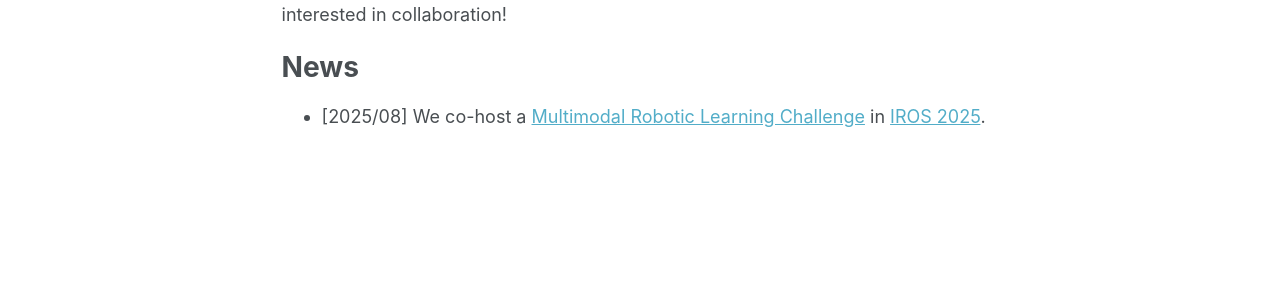
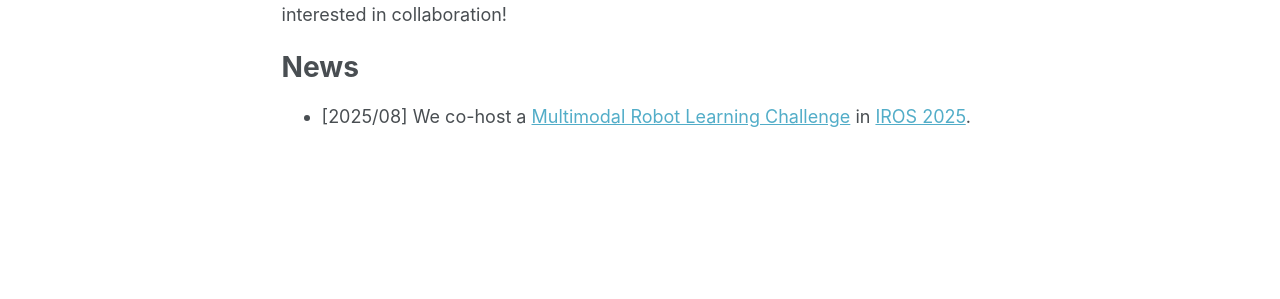
Before and after one commit to william-gx/william-gx.github.io, a Jekyll site: the page built from _pages/about.md, in a window 1280 px wide and 1018 px high. Shown: the part 471-770 px from the top of the window. Built offline with Jekyll 4.4.1, drawn with Linux system fonts in a browser that asks for light colours; some web fonts are replaced.

Commit message:
Update about.md

```diff
--- a/_pages/about.md
+++ b/_pages/about.md
@@ -14,4 +14,4 @@
 
 News
 ======
-* \[2025/08\] We co-host a [Multimodal Robotic Learning Challenge](https://internrobotics.shlab.org.cn/challenge/2025/) in [IROS 2025](https://www.iros25.org/).
+* \[2025/08\] We co-host a [Multimodal Robot Learning Challenge](https://internrobotics.shlab.org.cn/challenge/2025/) in [IROS 2025](https://www.iros25.org/).
```
